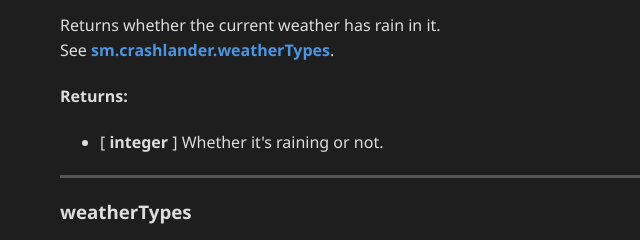
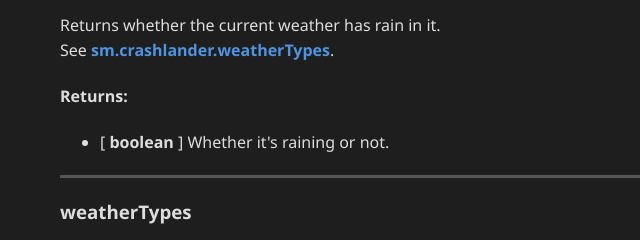
Before and after one commit to Fagiano0/CrashlanderAPI, a plain HTML site: page api.html in a window 1280 px wide. Shown: the part 3680-3920 px from the top of the page, 0-640 px from the left. Drawn offline with Linux system fonts and the light colour scheme.

Commit message:
fixed incorrect return type for isRaining

```diff
--- a/api.html
+++ b/api.html
@@ -131,7 +131,7 @@
 <p>Returns whether the current weather has rain in it.<br>See <strong><a href="#weathertypes">sm.crashlander.weatherTypes</a></strong>.  </p>
 <p><strong>Returns:</strong>  </p>
 <ul>
-<li>[ <strong>integer</strong> ] Whether it&#39;s raining or not.</li>
+<li>[ <strong>boolean</strong> ] Whether it&#39;s raining or not.</li>
 </ul>
 <hr>
 <h3 id="weathertypes"><strong>weatherTypes</strong></h3>
```
Also changed, not shown: 1 other file.
